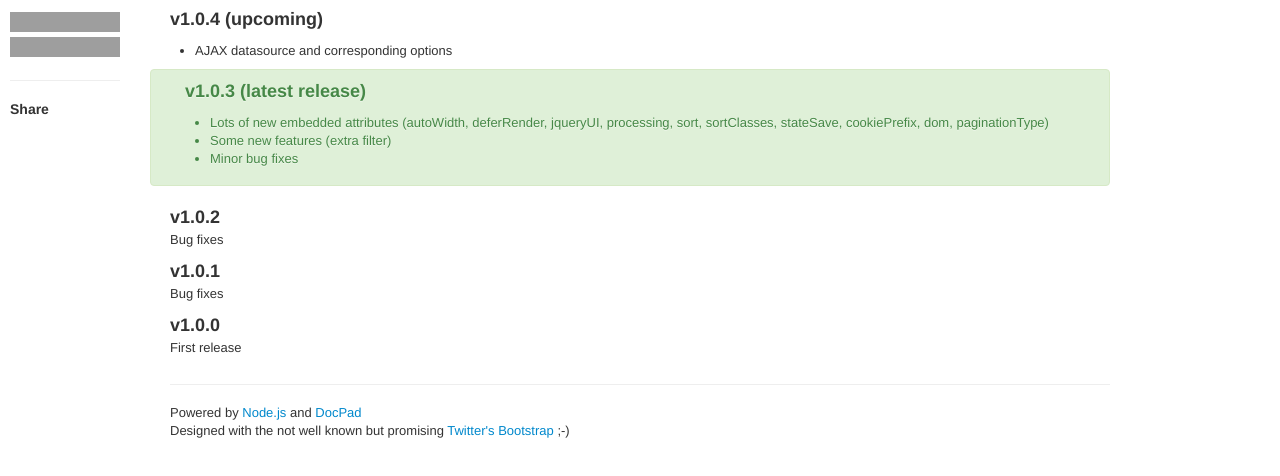
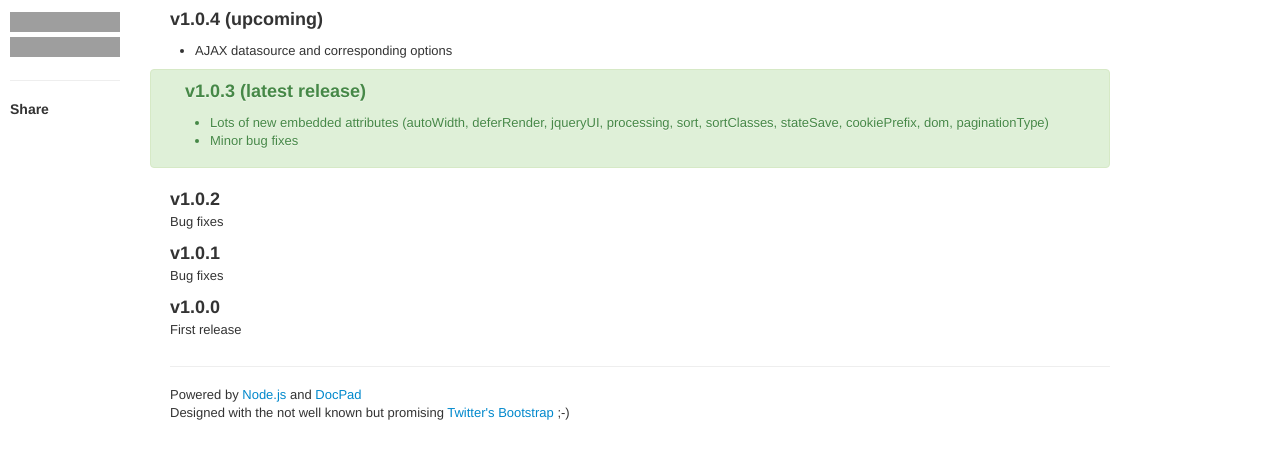
Before and after one commit to tduchateau/DataTables-taglib, a plain HTML site: page changelog.html in a window 1280 px wide. Shown: the part 344-820 px from the top of the page. Drawn offline with Linux system fonts and the light colour scheme; grey boxes are pictures that could not be loaded.

Commit message:
Just added changelog information

```diff
--- a/changelog.html
+++ b/changelog.html
@@ -130,7 +130,6 @@
       <p>
          <ul>
             <li>Lots of new embedded attributes (autoWidth, deferRender, jqueryUI, processing, sort, sortClasses, stateSave, cookiePrefix, dom, paginationType)</li>
-            <li>Some new features (extra filter)</li>
             <li>Minor bug fixes</li>
          </ul>
       </p>
```
